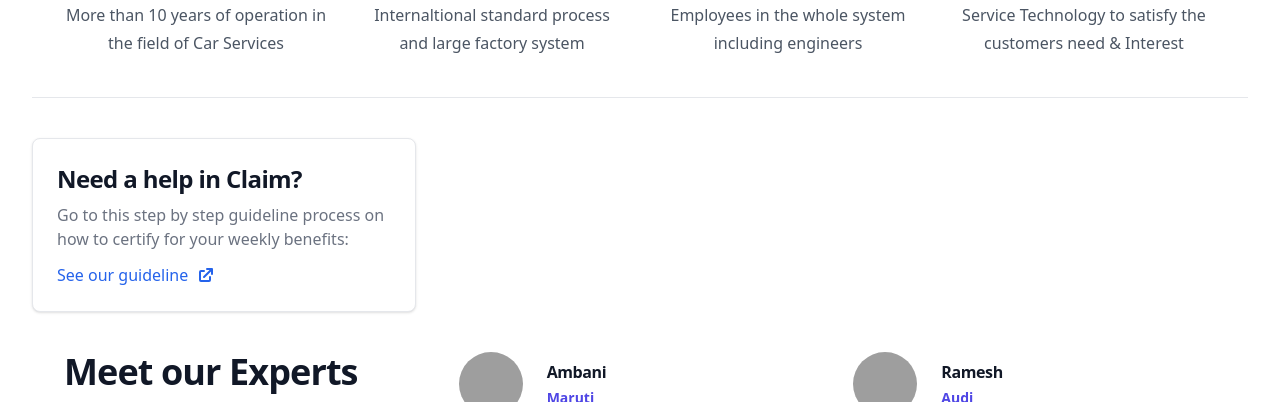
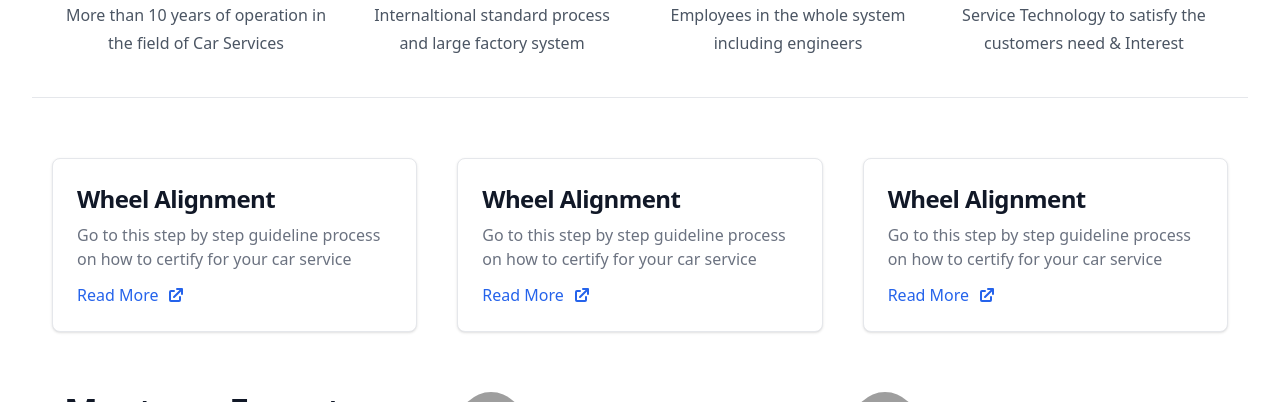
Before and after one commit to rushil-b-patel/Serve-Us, a React (Create React App) app: page / in a window 1280 px wide. Shown: the part 860-1262 px from the top of the page. Built offline with nearby package versions, Linux system fonts and the light colour scheme; grey boxes are pictures that could not be loaded.

Commit message:
All modules COmplete except header(hamburger)

```diff
--- a/src/ExpertStats.js
+++ b/src/ExpertStats.js
@@ -101,7 +101,7 @@ export default function ExpertStats() {
     return (
         <>
 
-            <div className="bg-white py-20 sm:py-15">
+            <div className="bg-white py-20 sm:py-10">
                 <div className="mx-auto max-w-7xl px-6 lg:px-8">
                     <div className="mx-auto max-w-2xl lg:mx-0">
                         <h2 className="text-3xl font-bold tracking-tight text-gray-900 sm:text-4xl">Our Experts are here...</h2>
@@ -109,7 +109,7 @@ export default function ExpertStats() {
                             Enhance your car with our great Service.
                         </p>
                     </div>
-                    <div className="mx-auto mt-10 grid max-w-2xl grid-cols-1 gap-x-8 gap-y-16 border-t border-gray-200 pt-10 border-b border-gray-200 pb-10 sm:mt-16 sm:pt-16 lg:mx-0 lg:max-w-none lg:grid-cols-3">
+                    <div className="mx-auto grid max-w-2xl grid-cols-1 gap-x-8 gap-y-16 border-t border-gray-200 pt-10 border-b border-gray-200 pb-10 sm:mt-10 sm:pt-10 lg:mx-0 lg:max-w-none lg:grid-cols-3">
                         {posts.map((post) => (
                             <article key={post.id} className="flex max-w-xl flex-col items-start justify-between">
                                 <div className="flex items-center gap-x-4 text-xs">
--- a/src/Home.js
+++ b/src/Home.js
@@ -36,11 +36,11 @@ const features = [
 
 export default function Home() {
   return (
-    <div className="bg-white py-24 sm:py-10">
+    <div className="bg-white py-10 sm:py-10">
       <div className="mx-auto max-w-7xl px-6 lg:px-8">
         <div className="mx-auto max-w-2xl lg:text-center">
-          <h2 className="text-base font-semibold leading-7 text-indigo-600">Codentic Car Spa..!</h2>
-          <p className="mt-2 text-3xl font-bold tracking-tight text-gray-900 sm:text-4xl">
+          <h2 className="text-center text-base font-semibold leading-7 text-indigo-600 sm:text-center">Codentic Car Spa..!</h2>
+          <p className="mt-2 text-3xl font-bold tracking-tight text-gray-900 sm:text-4xl text-center">
           Welcome to the Service
           </p>
           <p className="mt-6 text-lg leading-8 text-gray-600">
@@ -64,17 +64,29 @@ export default function Home() {
           </dl>
         </div>
 
-      {/* <CarouselComponent /> */}
+      <Stats />
 
-      {/* <ImageSlider /> */}
-      <Stats />
-      {/* <StatsNew /> */}
-      <NewCard />
+        <div className='place-items-center  justify-evenly my-10 mx-auto sm:place-items-center  grid grid-cols-1 lg:flex justify-center'>
+          <div className='sm:px-5'>
+            <NewCard title='Wheel Alignment'
+              description='Go to this step by step guideline process on how to certify for your car service'
+              link='#' />
+          </div>
+          <div className='sm:px-5'>
+            <NewCard title='Wheel Alignment'
+              description='Go to this step by step guideline process on how to certify for your car service'
+              link='#' />
+          </div>
+          <div className='sm:px-5'>
+            <NewCard title='Wheel Alignment'
+              description='Go to this step by step guideline process on how to certify for your car service'
+              link='#' />
+          </div>
+        </div>
 
       <Team />
       <SubscribeLetter />
 
-      {/* <WorkWithUs /> */}
       </div>
     </div>
   )
--- a/src/NewCard.js
+++ b/src/NewCard.js
@@ -1,16 +1,15 @@
 import React from 'react'
 
-function NewCard() {
+function NewCard(props) {
     return (
         <div>
-
-            <div class="max-w-sm p-6 bg-white border border-gray-200 rounded-lg shadow dark:bg-gray-800 dark:border-gray-700 my-10">
+            <div class="max-w-sm p-6 bg-white border border-gray-200 rounded-lg shadow dark:bg-gray-800 dark:border-gray-700 my-5 ">
                 <a href="#">
-                    <h5 class="mb-2 text-2xl font-semibold tracking-tight text-gray-900 dark:text-white">Need a help in Claim?</h5>
+                    <h5 class="mb-2 text-2xl font-semibold tracking-tight text-gray-900 dark:text-white">{props.title}</h5>
                 </a>
-                <p class="mb-3 font-normal text-gray-500 dark:text-gray-400">Go to this step by step guideline process on how to certify for your weekly benefits:</p>
-                <a href="#" class="inline-flex items-center text-blue-600 hover:underline">
-                    See our guideline
+                <p class="mb-3 font-normal text-gray-500 dark:text-gray-400">{props.description}</p>
+                <a href={props.link} class="inline-flex items-center text-blue-600 hover:underline">
+                    Read More
                     <svg class="w-5 h-5 ml-2" fill="currentColor" viewBox="0 0 20 20" xmlns="http://www.w3.org/2000/svg"><path d="M11 3a1 1 0 100 2h2.586l-6.293 6.293a1 1 0 101.414 1.414L15 6.414V9a1 1 0 102 0V4a1 1 0 00-1-1h-5z"></path><path d="M5 5a2 2 0 00-2 2v8a2 2 0 002 2h8a2 2 0 002-2v-3a1 1 0 10-2 0v3H5V7h3a1 1 0 000-2H5z"></path></svg>
                 </a>
             </div>
--- a/src/Product.js
+++ b/src/Product.js
@@ -170,7 +170,7 @@ export default function Example() {
 
                 <RadioGroup value={selectedSize} onChange={setSelectedSize} className="mt-4">
                   <RadioGroup.Label className="sr-only">Choose a Date</RadioGroup.Label>
-                  <div className="grid grid-cols-4 gap-4 sm:grid-cols-3 lg:grid-cols-3">
+                  <div className="grid grid-cols-2 gap-4 sm:grid-cols-3 lg:grid-cols-2">
                     {product.date.map((size) => (
                       <RadioGroup.Option
                         key={size.name}
--- a/src/Services.js
+++ b/src/Services.js
@@ -6,8 +6,8 @@ import ServicesNew from './ServicesNew'
 function Services() {
   return (
     <>
-
-{/* <div class='flex place-content-center'>
+{/*
+<div class='sm:gird grid-cols-1 lg:flex place-content-center'>
     <div class='m-10'>
     <ServiceCard ServiceName='Transmission Service'
                   image='https://www.autosofeurope.com/wp-content/uploads/2018/09/shutterstock_352831412.jpg'
@@ -34,7 +34,7 @@ function Services() {
                 </div>
 </div>
 
-<div class='flex place-content-center'>
+<div class='sm:grid grid-cols-1 lg:flex place-content-center'>
             <div class='m-10'>
             <ServiceCard ServiceName='Paint & Dent Service'
                           image='https://www.hyattsautocare.com/wp-content/uploads/2020/03/198-1024x683.jpg'
--- a/src/Team.js
+++ b/src/Team.js
@@ -24,15 +24,15 @@ const people = [
 
   export default function Team() {
     return (
-      <div className="bg-white pb-24 sm:pb-20">
-        <div className="mx-auto grid max-w-7xl gap-x-8 gap-y-20 px-6 lg:px-8 xl:grid-cols-3">
+      <div className=" bg-white pb-24 sm:pb-20">
+        <div className="sm:justify-center mx-auto grid max-w-7xl gap-x-8 gap-y-10 px-6 lg:px-8 xl:grid-cols-3">
           <div className="max-w-2xl">
             <h2 className="text-3xl font-bold tracking-tight text-gray-900 sm:text-4xl">Meet our Experts</h2>
             <p className="mt-6 text-lg leading-8 text-gray-600">
                         Our experts have a comprehensive understanding of how cars work,engine, transmission, suspension, brakes, and other components. They are familiar with different car models.
             </p>
           </div>
-          <ul role="list" className="grid gap-x-8 gap-y-12 sm:grid-cols-2 sm:gap-y-16 xl:col-span-2">
+          <ul role="list" className="justify-center grid gap-x-8 gap-y-12 sm:grid-cols-2 sm:gap-y-16 xl:col-span-2">
             {people.map((person) => (
               <li key={person.name}>
                 <div className="flex items-center gap-x-6">
```
Also changed, not shown: src/Header.js (+20 -19 lines), src/TimeLine.js (+6 -6 lines), src/ServiceCard.js (line endings or trailing spaces).
